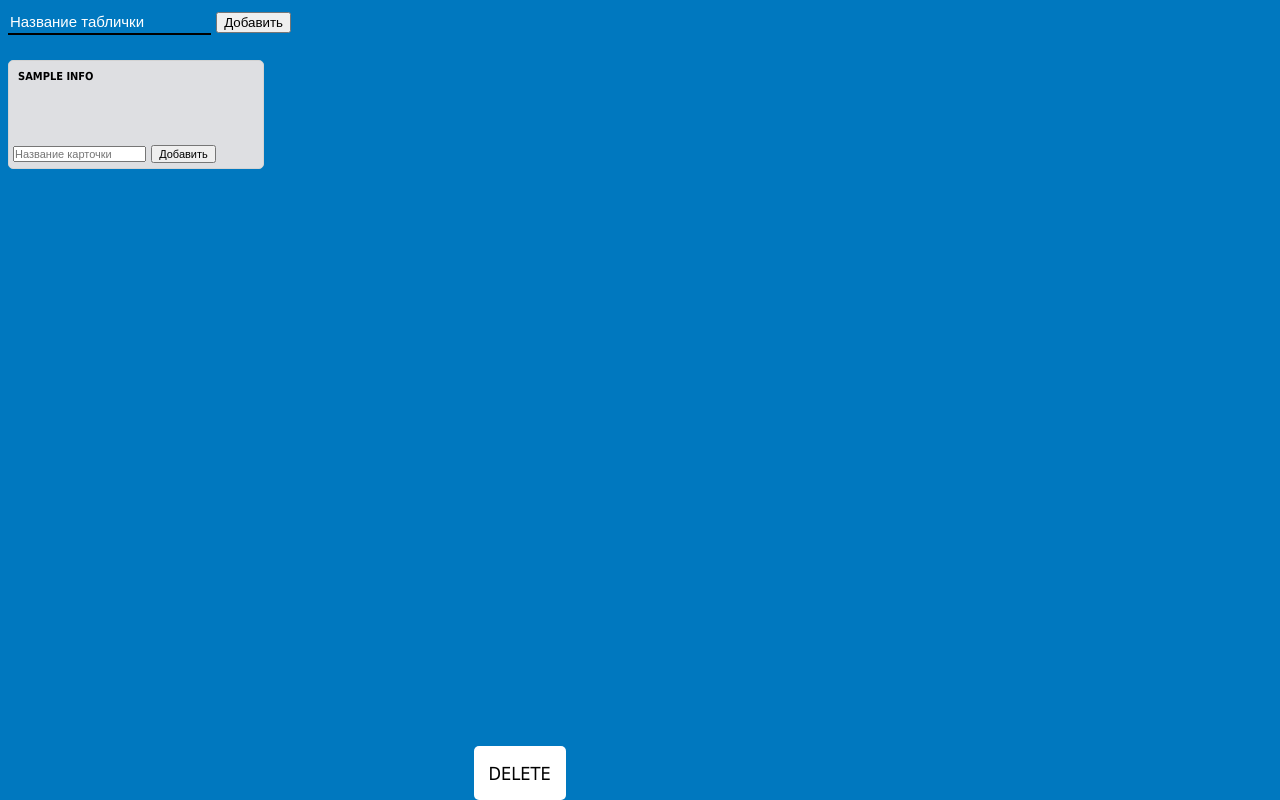
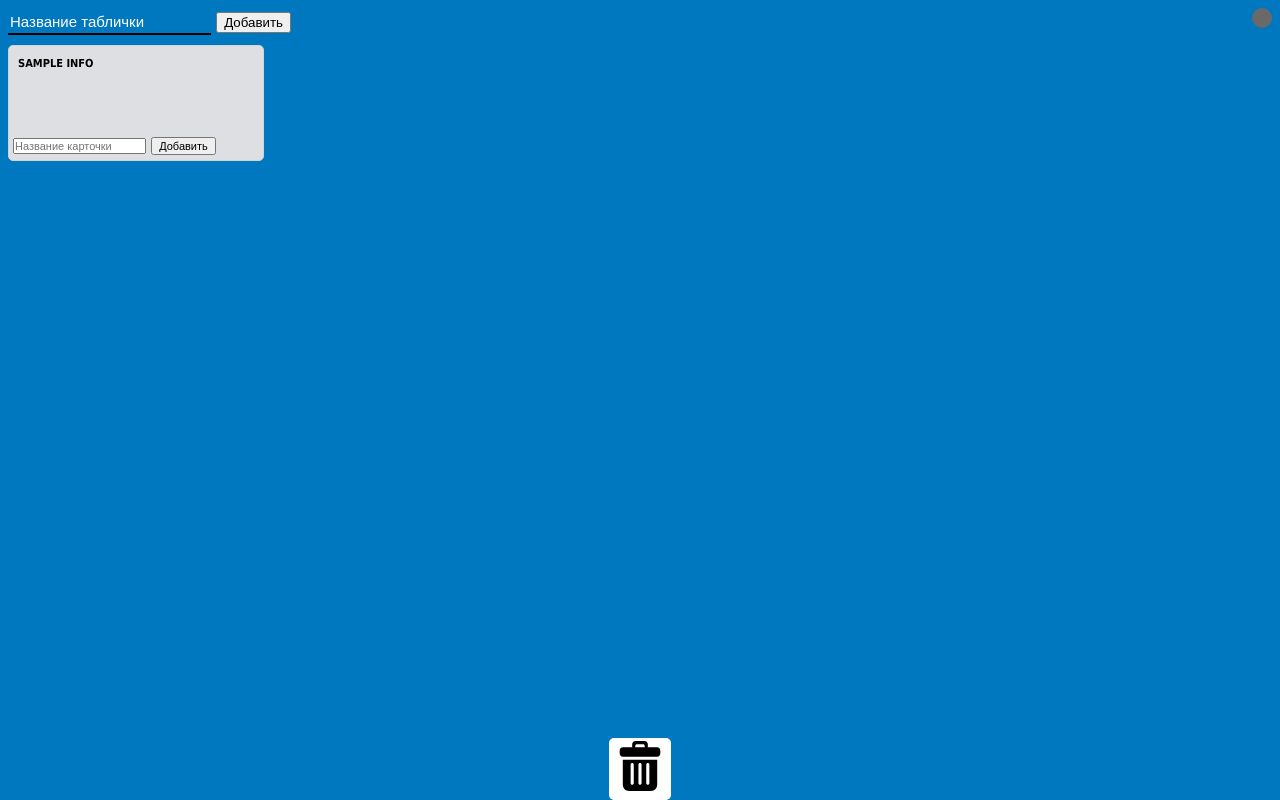
Before and after one commit to Depard42/Prella, a Flask app: template app/templates/index.html in a window 1280 px wide. Run offline with Flask 3, Linux system fonts and the light colour scheme; a user stored in the database is signed in; the template is opened without the code that fills it: most values are stand-ins (such as "Sample title", 1, 10 or a date in 2020); parts of the project's set-up code (start-up, migrations or seed data) failed here and were passed over; some libraries are stand-ins or nearby versions.

Commit message:
version 0.13

```diff
--- a/app/app.py
+++ b/app/app.py
@@ -111,7 +111,7 @@ def renameTask(data):
     info = tables.rename_task(data['id'], data['table_id'], data['label'])
     if info == "error":
         socketio.emit('error', room=session['sid'])
-    else:
+    elif info != 'same':
         socketio.emit('rename task', data)
         tables.saveData()
 
--- a/app/static/styles/style.css
+++ b/app/static/styles/style.css
@@ -4,10 +4,8 @@ font-size: 18px;
 line-height: 25px;
 color: black;
 
-background-color: #0078bf;;
-height: 97%;
-max-height: 97%;
-min-height: 97%;
+background-color: #0078bf;
+
     }
 
 .delete {
@@ -15,12 +13,16 @@ min-height: 97%;
     border-radius: 5px;
 
     position: fixed;
-    bottom: 0;
-    left: 37%;
-    padding: 15px;
+    transform: translate(-50%, 0%);
+    left: 50%;
+    bottom: 0%;
     list-style: none;
-    max-height: 3%;
     min-height: 3%;
+    padding: 3px 6px;
+}
+.delete img{
+    width: 50px;
+    height: 50px;
 }
 
 #error_mes {
@@ -32,6 +34,23 @@ min-height: 97%;
     top: 37%;
     left: 30%;
     visibility: hidden;
+}
+
+#status {
+    background-color: dimgray;
+    width: 20px;
+    height: 20px;
+    border-radius: 50%;
+
+}
+
+.new-table-form {
+    margin-bottom: 10px;
+}
+header{
+    display: flex;
+    justify-content: space-between;
+    align-items: flex-start;
 }
 
 .tasks {
@@ -48,9 +67,9 @@ min-height: 97%;
 }
 
 .tasks__title {
-    margin: 0px 5px;
+    margin: 5px 40% 5px 5px;
     text-transform: uppercase;
-    display: inline-block;
+    display: block;
     font-size: 11px;
     font-weight: 800;
 }
@@ -87,8 +106,8 @@ min-height: 97%;
 }
 
 .item__label{
-    margin: 0px 0px;
-    display: inline-block;
+    margin: 5px 40% 5px 5px;
+    display: block;
     font-size: 11px;
 }
 
--- a/app/templates/index.html
+++ b/app/templates/index.html
@@ -3,6 +3,7 @@
 <head>
   <meta charset="UTF-8">
   <meta name="viewport" content="width=device-width, initial-scale=1.0, user-scalable=no">
+  <meta name="apple-mobile-web-app-capable" content="yes">
 
   <title>Prella</title>
   <link rel="manifest" href='{{ url_for("static", filename="manifest.json") }}'>
@@ -14,12 +15,14 @@
 
 <body>
 
-  <div class="delete" id="delete">DELETE</div>
-  <form class="new-table-form">
-    <input type="text" placeholder="Название таблички" id="table-create-input" class="input">
-    <input type="submit" value="Добавить">
-  </form>
-  <br>
+  <div class="delete" id="delete"><img src='{{ url_for("static", filename="img/trash.svg") }}'></img></div>
+  <header>
+    <form class="new-table-form">
+      <input type="text" placeholder="Название таблички" id="table-create-input" class="input">
+      <input type="submit" value="Добавить">
+    </form>
+    <div id="status"></div>
+  </header>
   <div class="panel" id="panel">
 
 
@@ -28,10 +31,13 @@
 
 
   <script>
-  socketio = io()
+  socketio = io({
+    'reconnection': true,
+    'reconnectionDelay': 500,
+    'maxReconnectionAttempts': Infinity
+  })
 
-  id_inc = 0;
-  id_inc_task = 0;
+
   function newTable(id, label){
     const obj = $('<section class="tasks">'+
           ' <h3 class="tasks__title"></h3>'+
@@ -88,7 +94,7 @@
       //task
       who = $('.delete').find('li');
       id = who.attr('id');
-      id_table = who.attr('table_id');
+      table_id = who.attr('table_id');
       socketio.emit('del task', {id: id, table_id: table_id});
     };
 
@@ -208,6 +214,13 @@
     $('#error_mes').css('visibility', 'visible');
   };
 
+  socketio.on('connect', function(){
+    $('#status').css('background-color', 'lime');
+  });
+  socketio.on('disconnect', function(){
+    $('#status').css('background-color', 'red');
+  });
+
   {% for id in order %}
     newTable(id="{{ id }}", label="{{ info[id]['label'] }}");
     {% for task_id in info[id]['tasks_order'] %}
--- a/app/templates/login.html
+++ b/app/templates/login.html
@@ -2,6 +2,7 @@
 <head>
     <html lang="ru"></html>
     <meta name="viewport" content="width=device-width, initial-scale=1.0">
+    <meta name="apple-mobile-web-app-capable" content="yes">
 <style>
  *,
 *:before,
--- a/data.py
+++ b/data.py
@@ -17,8 +17,8 @@ USERS = {'1': User('1', auth.username)}
 
 class Tables():
     def __init__(self):
-        self.info = json.load( open( "save_info.json" ) )
-        self.order = json.load( open( "save_order.json" ) )
+        self.info = json.load( open( "/root/Prella/save_info.json" ) )
+        self.order = json.load( open( "/root/Prella/save_order.json" ) )
         if len(self.order) == 0:
             self.new_id_table = 0
         else:
@@ -26,10 +26,10 @@ class Tables():
 
 
     def saveData(self):
-        json.dump(self.info, open( "save_info.json", 'w' ))
-        json.dump(self.order, open( "save_order.json", 'w' ))
-        #json.dump(self.info, open( "backup/save_info"+str(datetime.datetime.now())+".json", 'w' ))
-        #json.dump(self.order, open( "backup/save_order"+str(datetime.datetime.now())+".json", 'w' ))
+        json.dump(self.info, open( "/root/Prella/save_info.json", 'w' ))
+        json.dump(self.order, open( "/root/Prella/save_order.json", 'w' ))
+        json.dump(self.info, open( "/root/Prella/backup/save_info"+str(datetime.datetime.now())+".json", 'w' ))
+        json.dump(self.order, open( "/root/Prella/backup/save_order"+str(datetime.datetime.now())+".json", 'w' ))
 
     def create_table(self, label):
          id = str(self.new_id_table)
@@ -97,6 +97,8 @@ class Tables():
         if type(id) != str:
             id = str(id)
         try:
+            if self.info[table_id]['tasks_info'][id]['label'] == label:
+                return 'same'
             self.info[table_id]['tasks_info'][id]['label'] = label
         except:
             return 'error'
--- a/save_order.json
+++ b/save_order.json
@@ -1 +1 @@
-["0", "1", "2", "3", "5", "6", "7", "8", "9", "11", "12", "13", "14", "15", "16", "10", "17", "18", "19"]
+["21", "1", "2", "3", "5", "6", "7", "8", "14", "11", "9", "12", "13", "15", "16", "17", "29"]
```
Also changed, not shown: save_info.json (+1 -1 lines), app/static/img/trash.svg (added), app/static/manifest.json.
